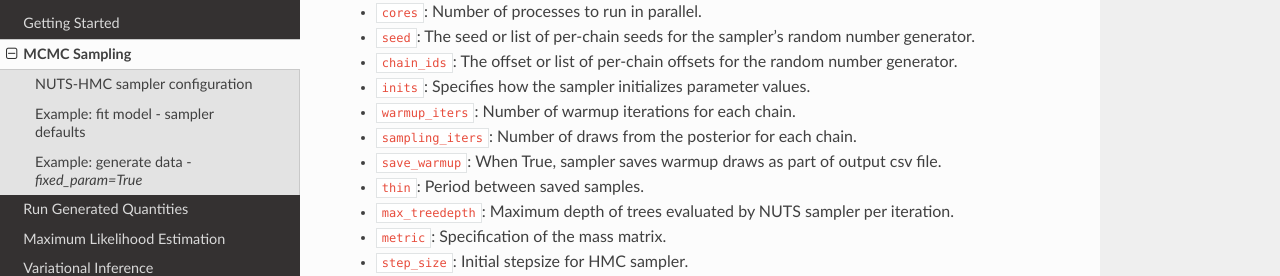
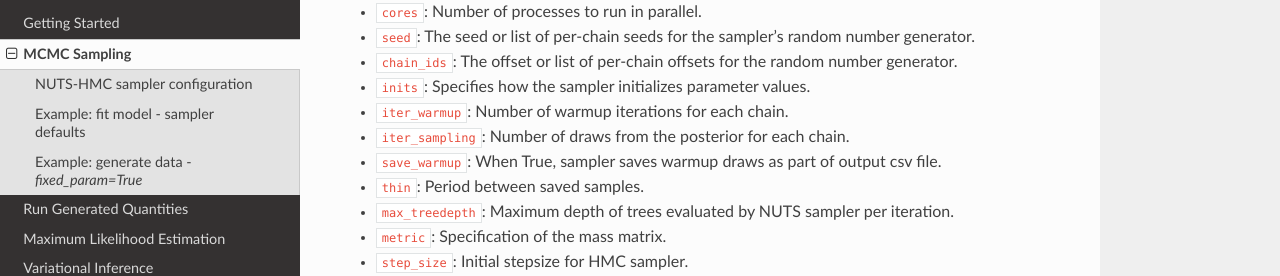
Before and after one commit to stan-dev/cmdstanpy, a Sphinx documentation site: the page built from docs/sample.rst, in a window 1280 px wide and 900 px high, scrolled down 355 px. Shown: the part 154-430 px from the top of the window. Built offline with Sphinx 7.4.7 and the Read the Docs theme 2.0.0, drawn with Linux system fonts in a browser that asks for light colours; formulas are drawn with MathJax 3.

Commit message:
changed warmup, sampling iters arg names

```diff
--- a/docs/sample.rst
+++ b/docs/sample.rst
@@ -28,9 +28,9 @@ NUTS-HMC sampler configuration
 
 - ``inits``: Specifies how the sampler initializes parameter values.
 
-- ``warmup_iters``: Number of warmup iterations for each chain.
+- ``iter_warmup``: Number of warmup iterations for each chain.
 
-- ``sampling_iters``: Number of draws from the posterior for each chain.
+- ``iter_sampling``: Number of draws from the posterior for each chain.
 
 - ``save_warmup``: When True, sampler saves warmup draws as part of output csv file.
 
```
